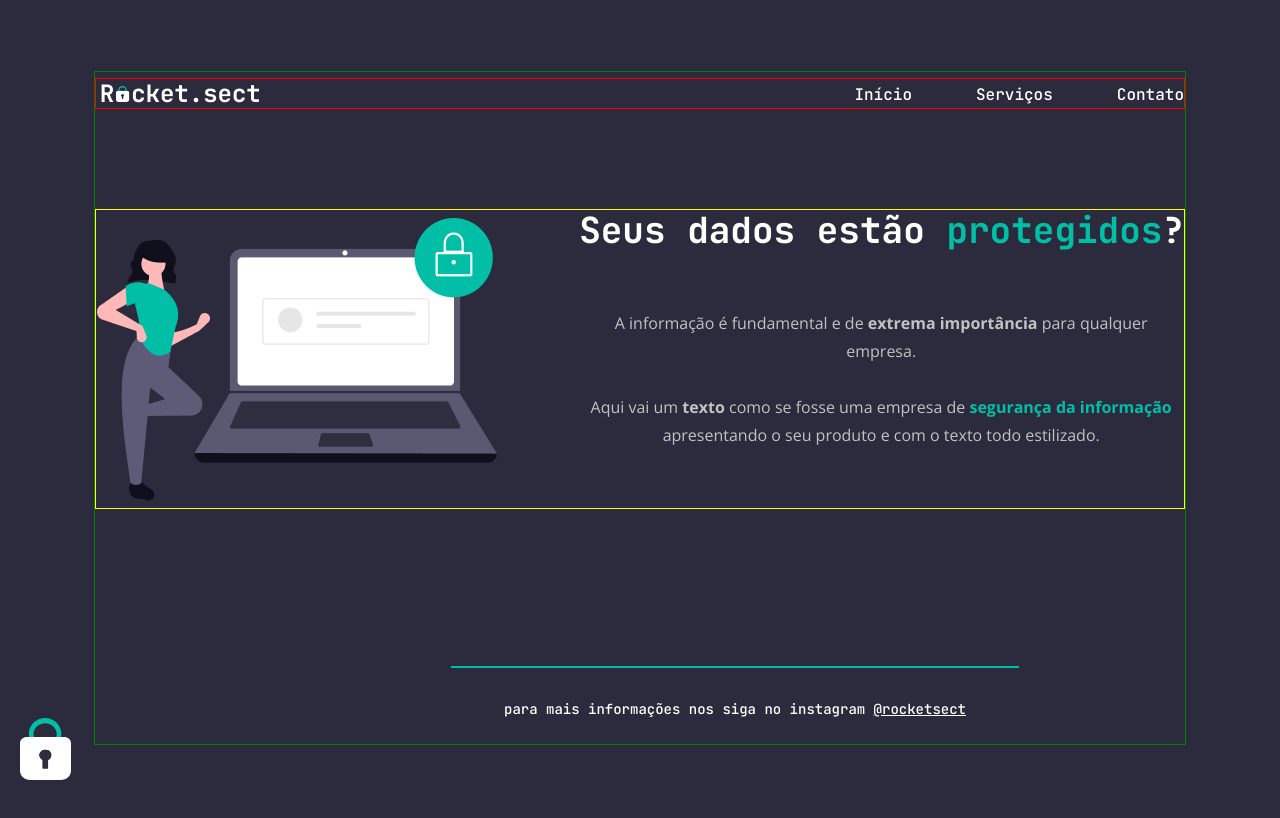
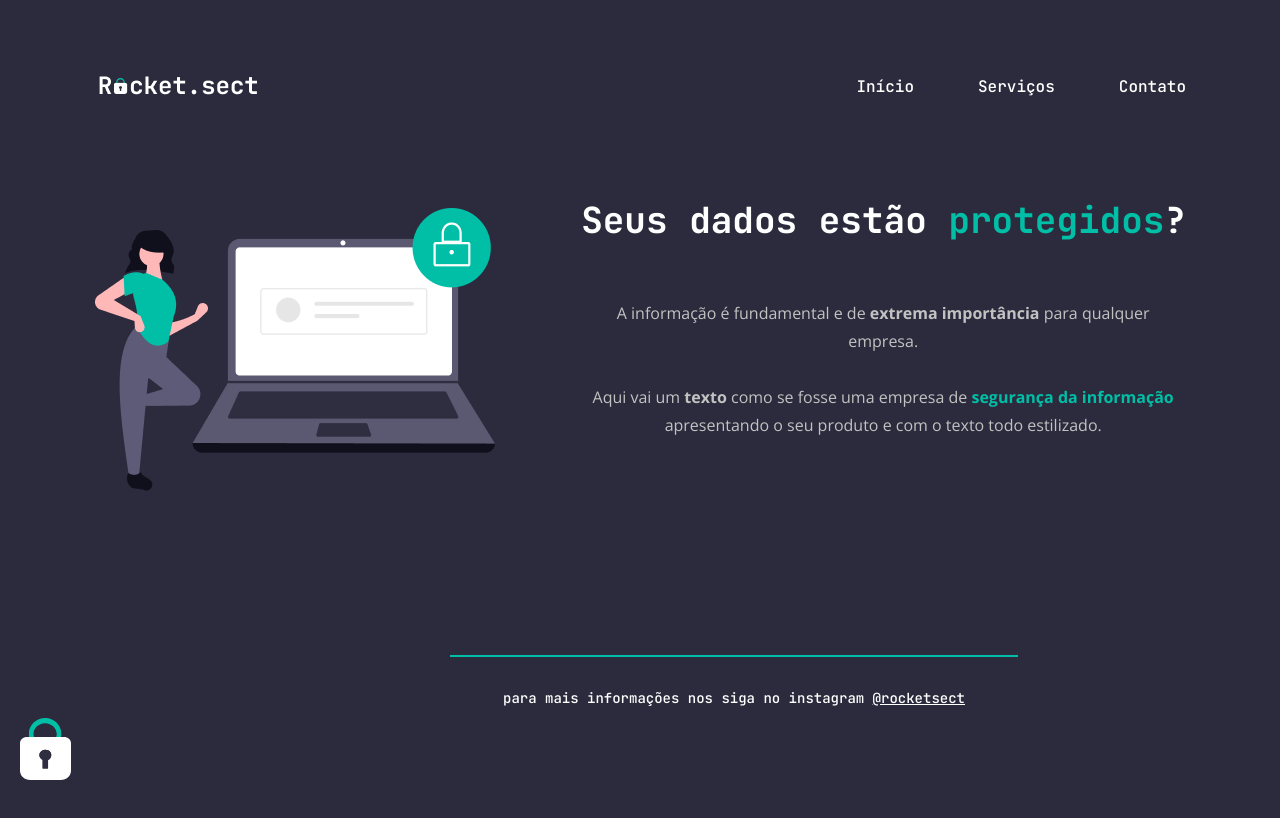
Before and after one commit to rafaaehlke/recriando-leyoutStage2, a plain HTML site: page index.html in a window 1280 px wide. Drawn offline with nearby package versions, Linux system fonts and the light colour scheme.

Commit message:
removed colors border

```diff
--- a/style.css
+++ b/style.css
@@ -15,7 +15,7 @@ body {
 }
 
 .page {
-    border: 1px green solid;
+    /* border: 1px green solid; */
     width: 1092px;
 
     margin: 71px auto 235px;
@@ -27,7 +27,7 @@ body {
 /* cabeçalho */
 
 header {
-    border: 1px red solid ;
+    /* border: 1px red solid ; */
     margin-top: 6px;
     padding-left: 2px;
 }
@@ -55,7 +55,7 @@ ul li a {
 
 
 main {
-    border: 1px yellow solid;
+    /* border: 1px yellow solid; */
     display: flex;
     align-items: center;
     justify-content: space-between;
```
